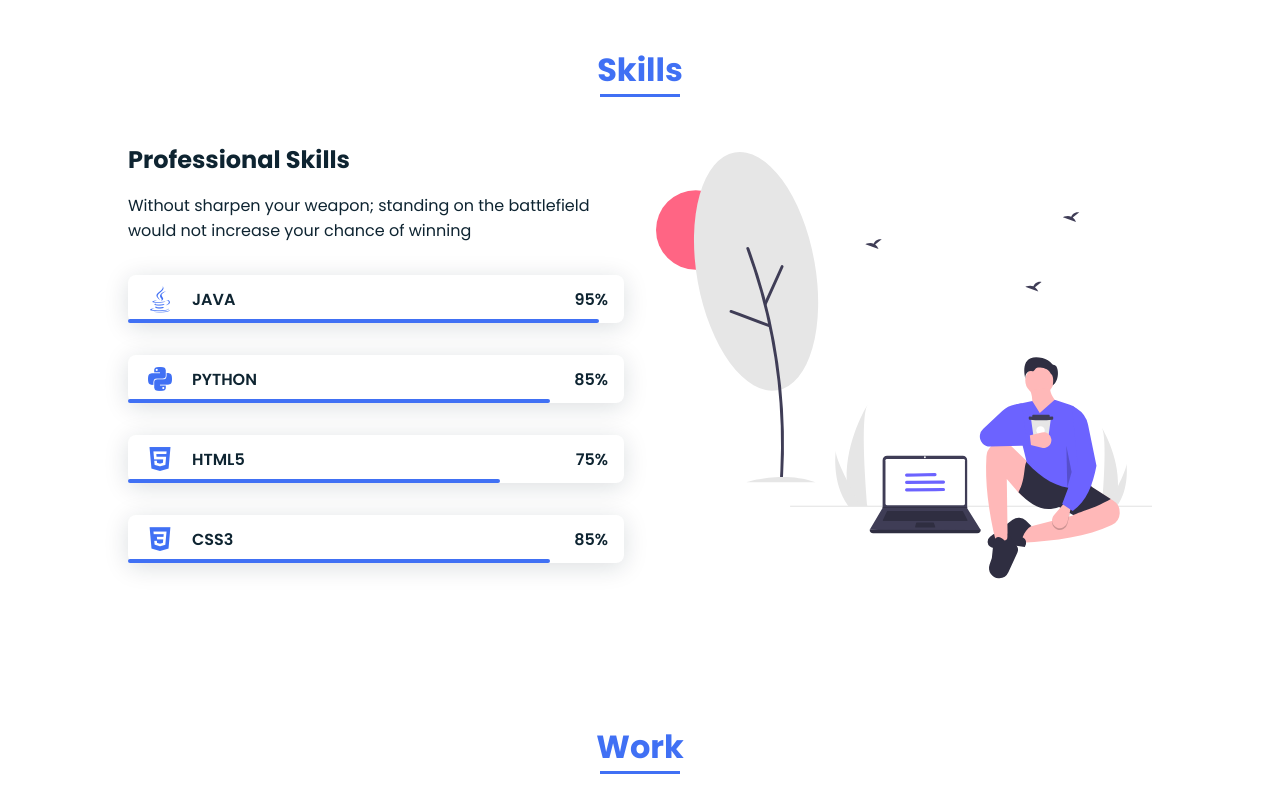
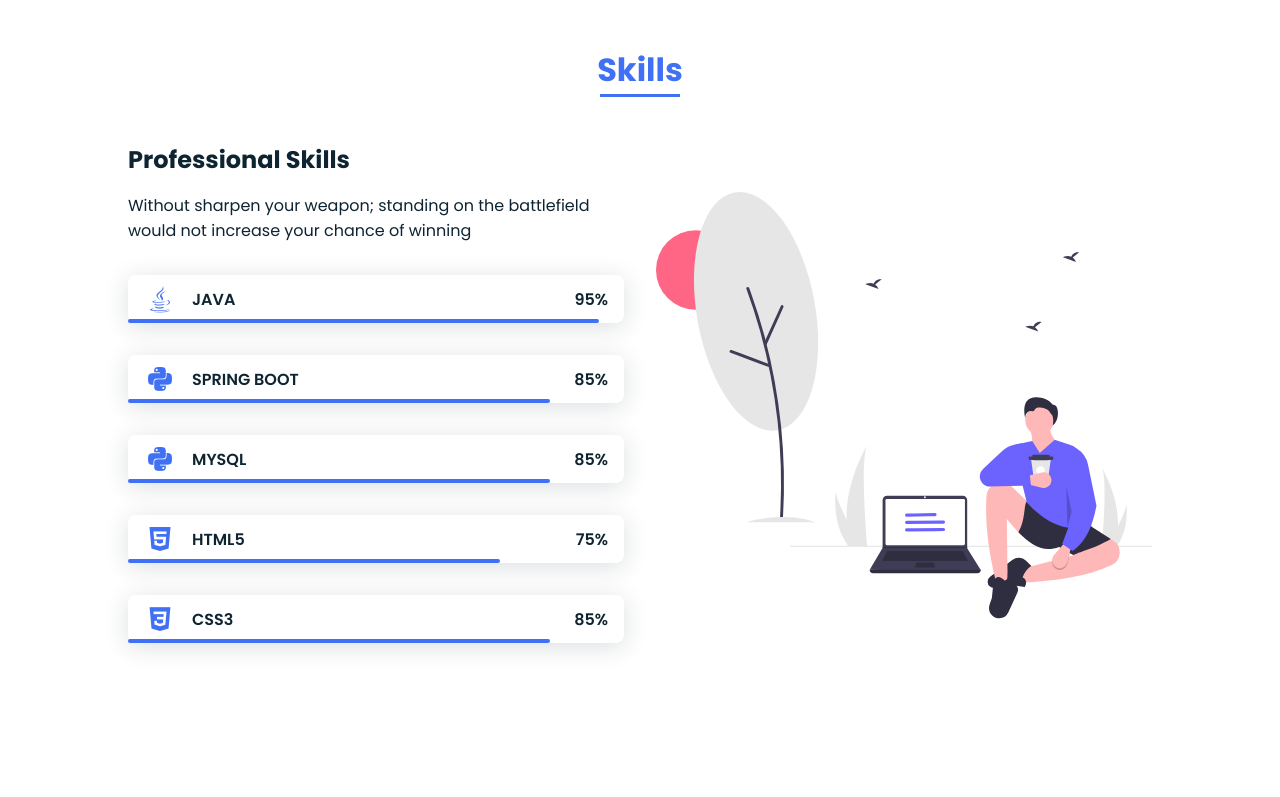
Before and after one commit to HarishDevaT/PortFolio, a plain HTML site: page index.html in a window 1280 px wide. Shown: the part 1388-2185 px from the top of the page. Drawn offline with nearby package versions, Linux system fonts and the light colour scheme.

Commit message:
modified the certificates and skills

```diff
--- a/index.html
+++ b/index.html
@@ -52,7 +52,7 @@
         <div class="home_data" data-aos="fade-down">
           <h1 class="home_title">
             Hello, World! <br />I'm <span class="home_title-color">Harish Deva</span>,
-          <br /> A Software Engineer
+          <br /> Software Engineer
           </h1>
           <a href="#contact" class="button"> Contact</a>
         </div>
@@ -711,7 +711,19 @@
             <div class="skills_data" data-aos="fade-right" data-aos-delay="250">
               <div class="skills_name">
                 <i class="bx bxl-python skill_icon"></i>
-                <span class="skill_name">PYTHON</span>
+                <span class="skill_name">SPRING BOOT</span>
+              </div>
+
+              <div><span class="skill_percentage">85%</span></div>
+
+              <div class="skill_bar skill_css"></div>
+            </div>
+
+            <!-- SKILLS css -->
+            <div class="skills_data" data-aos="fade-right" data-aos-delay="250">
+              <div class="skills_name">
+                <i class="bx bxl-python skill_icon"></i>
+                <span class="skill_name">MYSQL</span>
               </div>
 
               <div><span class="skill_percentage">85%</span></div>
```
Also changed, not shown: assets/img/work3.jpg (deleted), assets/img/work4.jpg, assets/img/work5.jpg, assets/img/work6.jpg.
